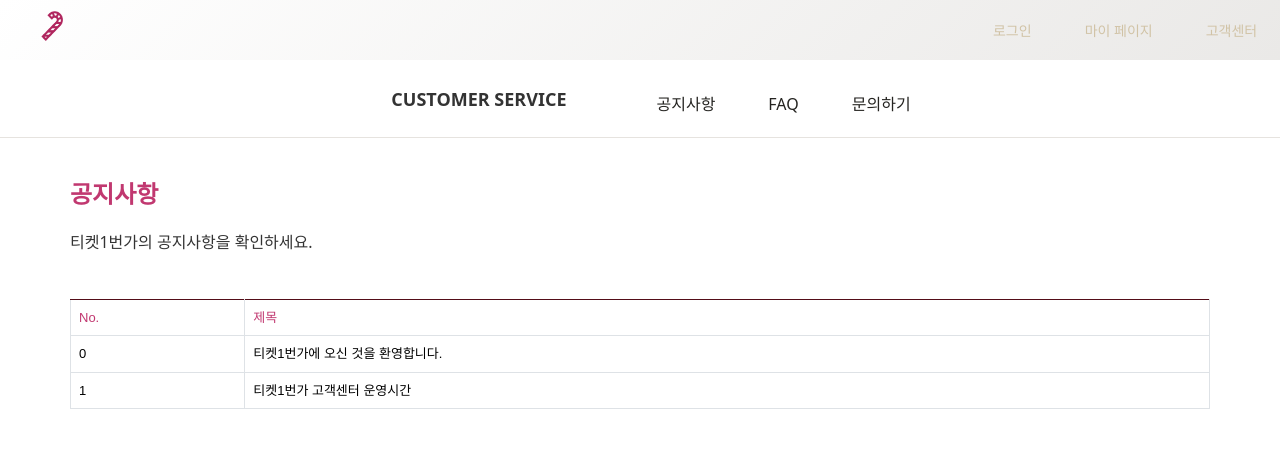
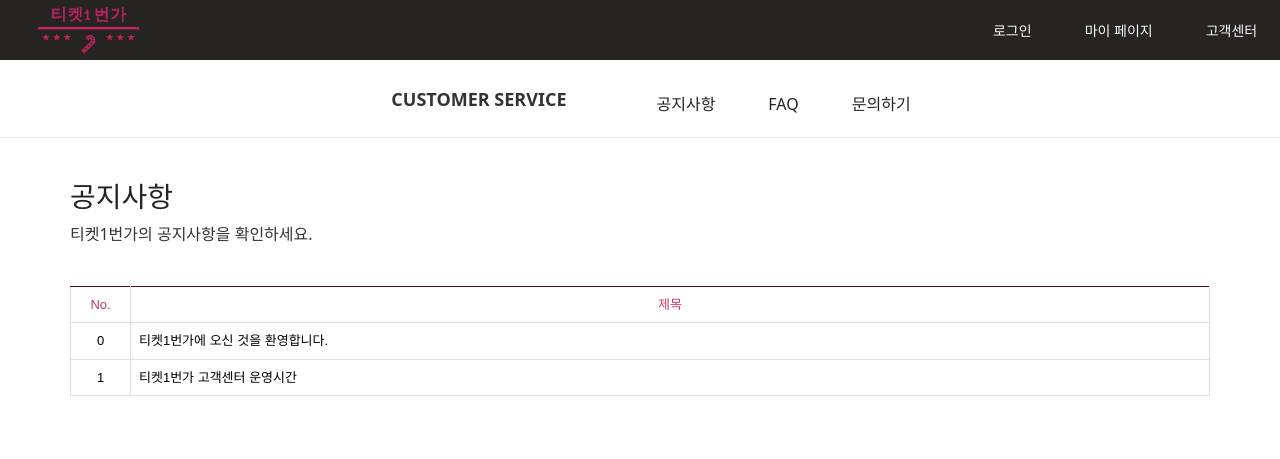
Before and after one commit to tjdwn154/project, a React (Create React App) app: page /cs in a window 1280 px wide. Shown: the top 459 px of the page. Built offline with nearby package versions, Linux system fonts and the light colour scheme.

Commit message:
고객센터 css 2차

```diff
--- a/src/App.css
+++ b/src/App.css
@@ -2,7 +2,7 @@
 
 :root {
   --primary-color1: #c13870;
-  --primary-color2: #540d18;
+  --primary-color2: #9e2f5c;
   --light-color1: #f5e0c9;
   --green-color1:rgb(58, 94, 96);
 }
--- a/src/assets/css/cs.css
+++ b/src/assets/css/cs.css
@@ -3,11 +3,9 @@
 }
 #csWrap > .container {
   min-height: 70vh;
-  padding: 120px 0 5%;
+  padding: 120px 0;
 }
-#csWrap > .container h3 + p {
-  margin-bottom: 45px;
-}
+
 #csWrap nav ul {
   display: flex;
   align-items: center;
@@ -28,7 +26,7 @@
   line-height: 60px;
   background-color: #252421;
   transition: all 0.4s;
-  background: linear-gradient(-45deg, rgba(220, 218, 215, 0.6), transparent);
+  /* background: linear-gradient(-45deg, rgba(220, 218, 215, 0.6), transparent); */
 }
 #subHeader .inner {
   margin: 0 auto;
@@ -42,13 +40,12 @@
 }
 #subHeader .inner nav h1 {
   margin-left: 10px;
-}
-#subHeader .inner nav h1 a {
+  margin-bottom: 0;
 }
 #subHeader .inner nav h1 a img {
   display: block;
-  height: 40px;
-  padding: 5px;
+  height: 55px;
+  padding: 2%;
 }
 #subHeader .inner nav ul {
   height: 60px;
@@ -69,7 +66,7 @@
 #subHeader .inner nav ul li a {
   font-weight: 500;
   font-size: 14px;
-  color: #d1c3a6;
+  color: ghostwhite;
 }
 #csNav {
   width: 100%;
@@ -115,20 +112,32 @@
 #csNav ul li:hover a {
   color: var(--primary-color1);
 }
-#csWrap h3 {
+
+#csWrap .titleBox h3 {
   padding-bottom: 13px;
-  font-size: 24px;
+  font-size: 26px;
   color: var(--primary-color1);
   font-weight: bold;
+}
+#csWrap .titleBox p {
+  margin-bottom: 6vh;
 }
 #noticeWrap p {
   color: rgba(0, 0, 0, 0.8);
   margin-bottom: 40px;
 }
 #noticeWrap .table {
+  margin: 0 auto;
   --bs-table-striped-bg: transparent !important;
   --bs-table-hover-bg: var(--primary-color1);
   --bs-table-hover-color: whitesmoke;
+}
+#noticeWrap .table th,
+#noticeWrap .table td:not(:last-child) {
+  text-align: center;
+}
+#noticeWrap .table th:first-child {
+  width: 60px;
 }
 #noticeWrap .table > tbody > tr {
   cursor: pointer;
@@ -138,7 +147,6 @@
 }
 
 #noticeWrap .table th {
-  height: 60px px;
   font-weight: 500;
   border-top: 1px solid var(--primary-color2);
   color: var(--primary-color1);
@@ -203,10 +211,22 @@
 #noticeBoardWrap .toBackBtn:hover {
   background-color: rgb(158 47 92);
 }
+
 #faqWrap .accordian {
   --bs-accordion-active-bg: var(--primary-color1);
 }
+#faqWrap .accordion-button:not(.collapsed) {
+  background-color: #bb2462;
+  color: white;
+}
+#faqWrap .accordion-button:focus {
+  box-shadow: none;
+}
 #contactWrap {
+}
+#contactWrap .titleBox {
+  max-width: 600px;
+  margin: 0 auto;
 }
 #contactWrap .inline2in1 {
   display: flex;
@@ -222,11 +242,19 @@
   margin: 0 auto;
   max-width: 600px;
 }
-#contactWrap form input.textArea {
+#contactWrap form input {
+  border: 1px solid #e6e3df;
+}
+#contactWrap form textarea {
+  width: 100%;
   height: 20vh;
   max-height: 400px;
   border-radius: 4px;
   color: #393939;
+  border: 1px solid #e6e3df;
+  resize: none;
+  outline: none;
+  overflow: hidden;
 }
 #contactWrap form label.form-label {
   color: #393939;
@@ -252,3 +280,35 @@
   --bs-btn-active-color: #fff;
   --bs-btn-active-bg: var(--primary-color1);
 }
+.okModalBox {
+}
+.okModalBox.modal.show .modal-dialog {
+  width: 480px;
+}
+.okModalBox .modal-header {
+  width: 100%;
+}
+.okModalBox .modal-header .modal-title {
+  text-align: center;
+  width: 100%;
+}
+.okModalBox .modal-header img {
+  height: 50px;
+}
+.okModalBox .modal-body {
+  margin: 0 auto;
+}
+.okModalBox .modal-footer {
+  justify-content: center;
+  width: 100%;
+}
+.okModalBox .modal-footer button {
+  --bs-btn-bg: rgb(193, 56, 112);
+  --bs-btn-border-color: var(--primary-color1);
+  --bs-btn-hover-color: #fff;
+  --bs-btn-hover-bg: var(--primary-color2);
+  --bs-btn-hover-border-color: var(--primary-color2);
+  --bs-btn-focus-shadow-rgb: 49, 132, 253;
+  --bs-btn-active-color: #fff;
+  --bs-btn-active-bg: var(--primary-color1);
+}
--- a/src/components/SubHeader.js
+++ b/src/components/SubHeader.js
@@ -1,28 +1,30 @@
+import { Link } from "react-router-dom";
+
 export default function SubHeader() {
   return (
     <header id="subHeader">
       <div className="inner">
         <nav id="nav">
           <h1>
-            <a title="티켓1번가로" href="/">
-              <img src="/sub_color_logo.png" alt="티켓1번가 로고" />
-            </a>
+            <Link title="티켓1번가로" to="/">
+              <img src="/color_logo.png" alt="티켓1번가 로고" />
+            </Link>
           </h1>
           <ul>
             <li>
-              <a href="/login" title="" className="on">
+              <Link to="/login" title="" className="on">
                 로그인
-              </a>
+              </Link>
             </li>
             <li>
-              <a href="/mypage" title="">
+              <Link to="/mypage" title="">
                 마이 페이지
-              </a>
+              </Link>
             </li>
             <li>
-              <a href="/cs" title="">
+              <Link to="/cs" title="">
                 고객센터
-              </a>
+              </Link>
             </li>
           </ul>
         </nav>
```
